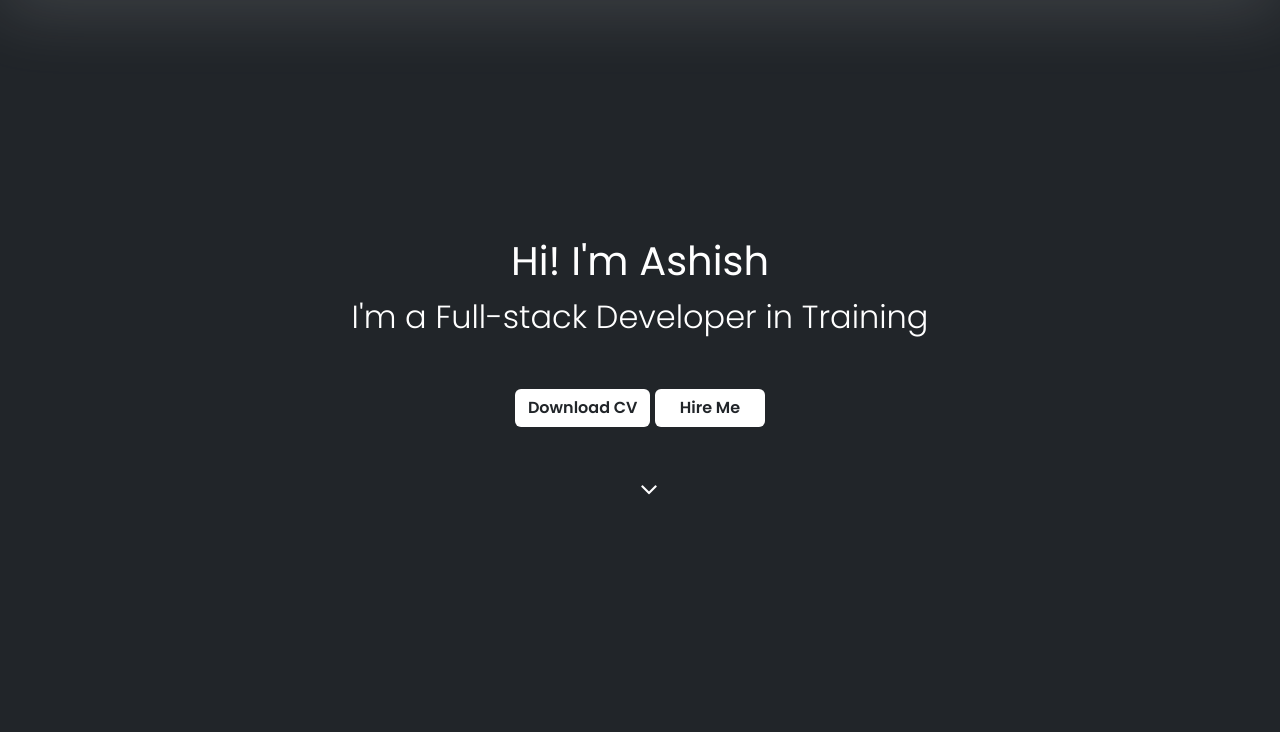
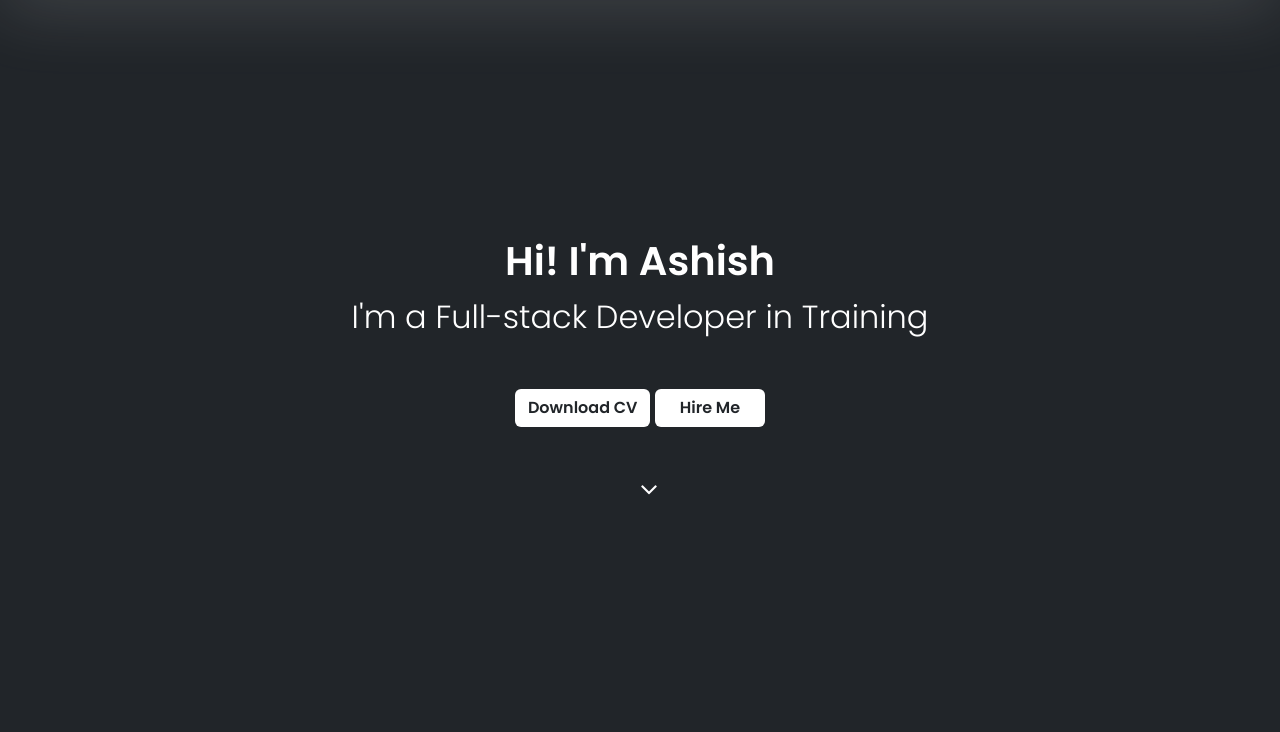
Before and after one commit to Ashishtrick/Ashish-Portfolio-Bootstrap, a plain HTML site: page index.html in a window 1280 px wide. Shown: the part 68-800 px from the top of the page. Drawn offline with nearby package versions, Linux system fonts and the light colour scheme; a web font is replaced by a local one.

Commit message:
spelling check

```diff
--- a/index.html
+++ b/index.html
@@ -41,7 +41,7 @@
             class="container text-center text-white justify-content-center align-item-center position-absolute top-50 start-50 translate-middle">
             <div class="row">
                 <div class="col-sm-12 col-md-12">
-                    <h1 class="fw-semibolde fs-1">
+                    <h1 class="fw-semibold fs-1">
                         Hi! I'm Ashish
                     </h1>
                     <p class="fs-2 fw-light">
```
